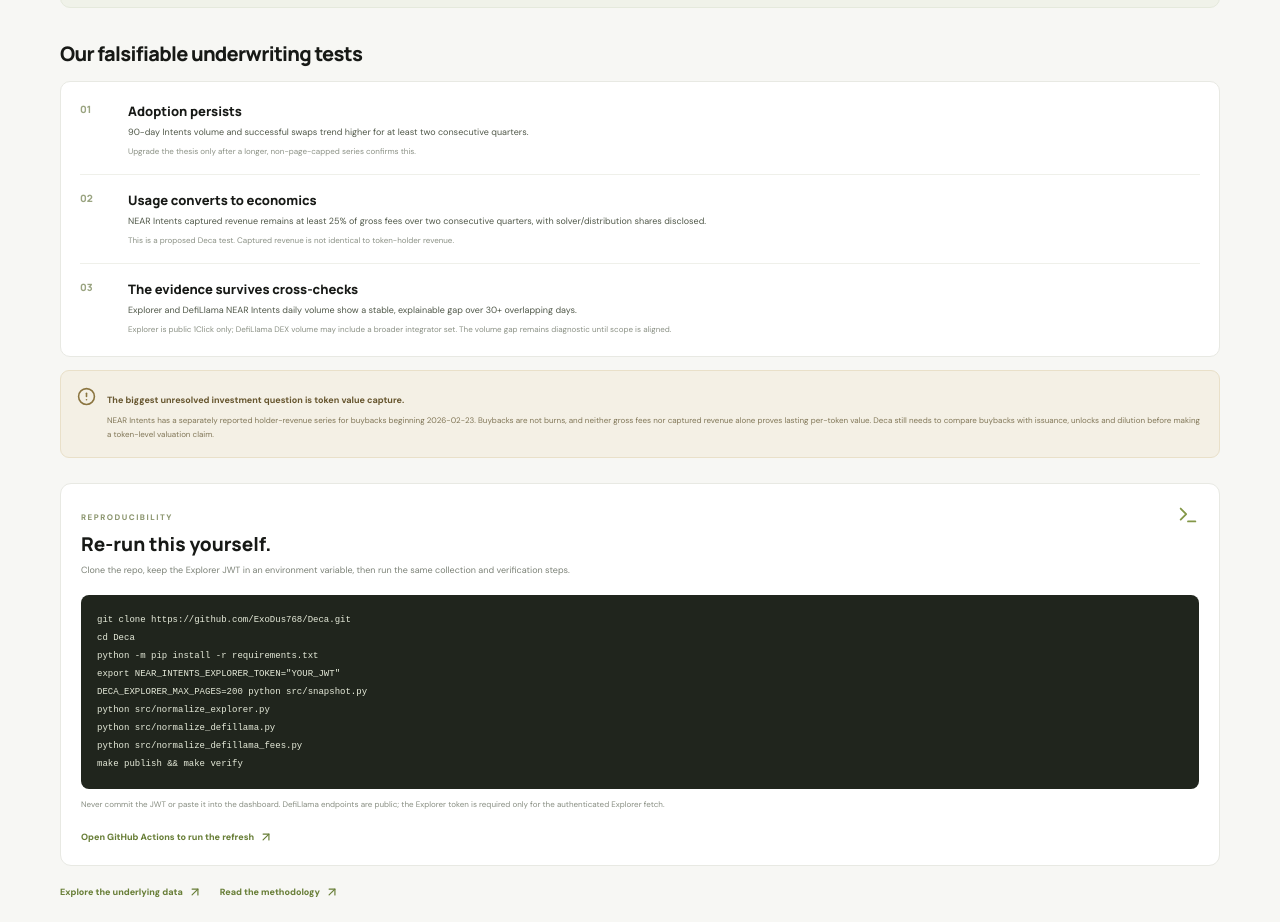
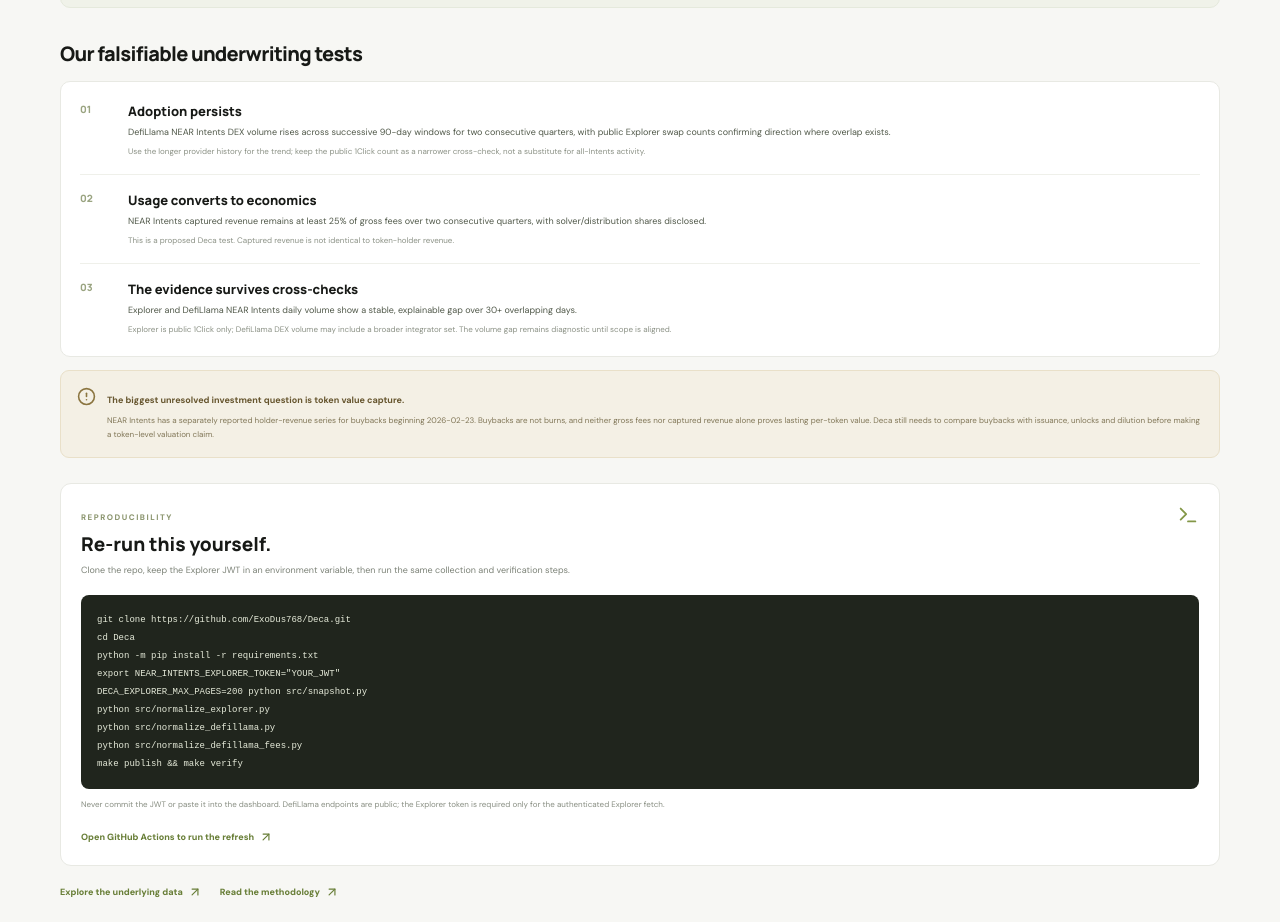
Before and after one commit to ExoDus768/Deca, a Next.js app: page /investment in a window 1280 px wide. Shown: the part 1225-2147 px from the top of the page. Built offline with nearby package versions, Linux system fonts and the light colour scheme.

Commit message:
Base adoption test on longer provider volume history

```diff
--- a/app/investment/page.tsx
+++ b/app/investment/page.tsx
@@ -62,7 +62,7 @@ const latestPair=provider.latest_overlap_day&&provider.latest_explorer_usd!=null
  ? `Latest shared day ${provider.latest_overlap_day}: Explorer ${money(Number(provider.latest_explorer_usd))} vs DefiLlama ${money(Number(provider.latest_defillama_usd))}.`
  : "Latest paired daily values will appear after the provider refresh.";
 const thesisTriggers=[
- ["Adoption persists","90-day Intents volume and successful swaps trend higher for at least two consecutive quarters.","Upgrade the thesis only after a longer, non-page-capped series confirms this."],
+ ["Adoption persists","DefiLlama NEAR Intents DEX volume rises across successive 90-day windows for two consecutive quarters, with public Explorer swap counts confirming direction where overlap exists.","Use the longer provider history for the trend; keep the public 1Click count as a narrower cross-check, not a substitute for all-Intents activity."],
  ["Usage converts to economics","NEAR Intents captured revenue remains at least 25% of gross fees over two consecutive quarters, with solver/distribution shares disclosed.","This is a proposed Deca test. Captured revenue is not identical to token-holder revenue."],
  ["The evidence survives cross-checks","Explorer and DefiLlama NEAR Intents daily volume show a stable, explainable gap over 30+ overlapping days.","Explorer is public 1Click only; DefiLlama DEX volume may include a broader integrator set. The volume gap remains diagnostic until scope is aligned."]
 ];
```
